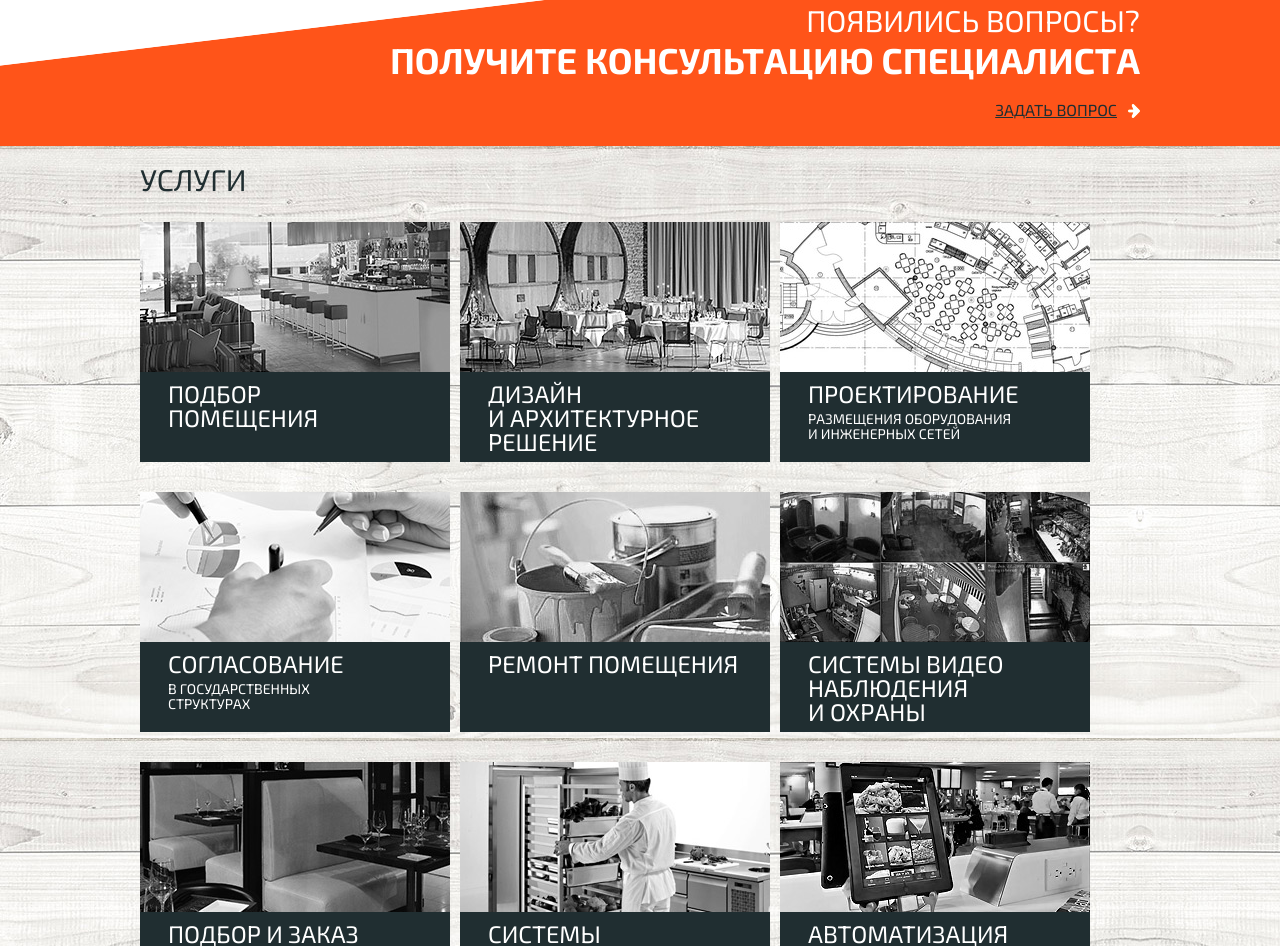
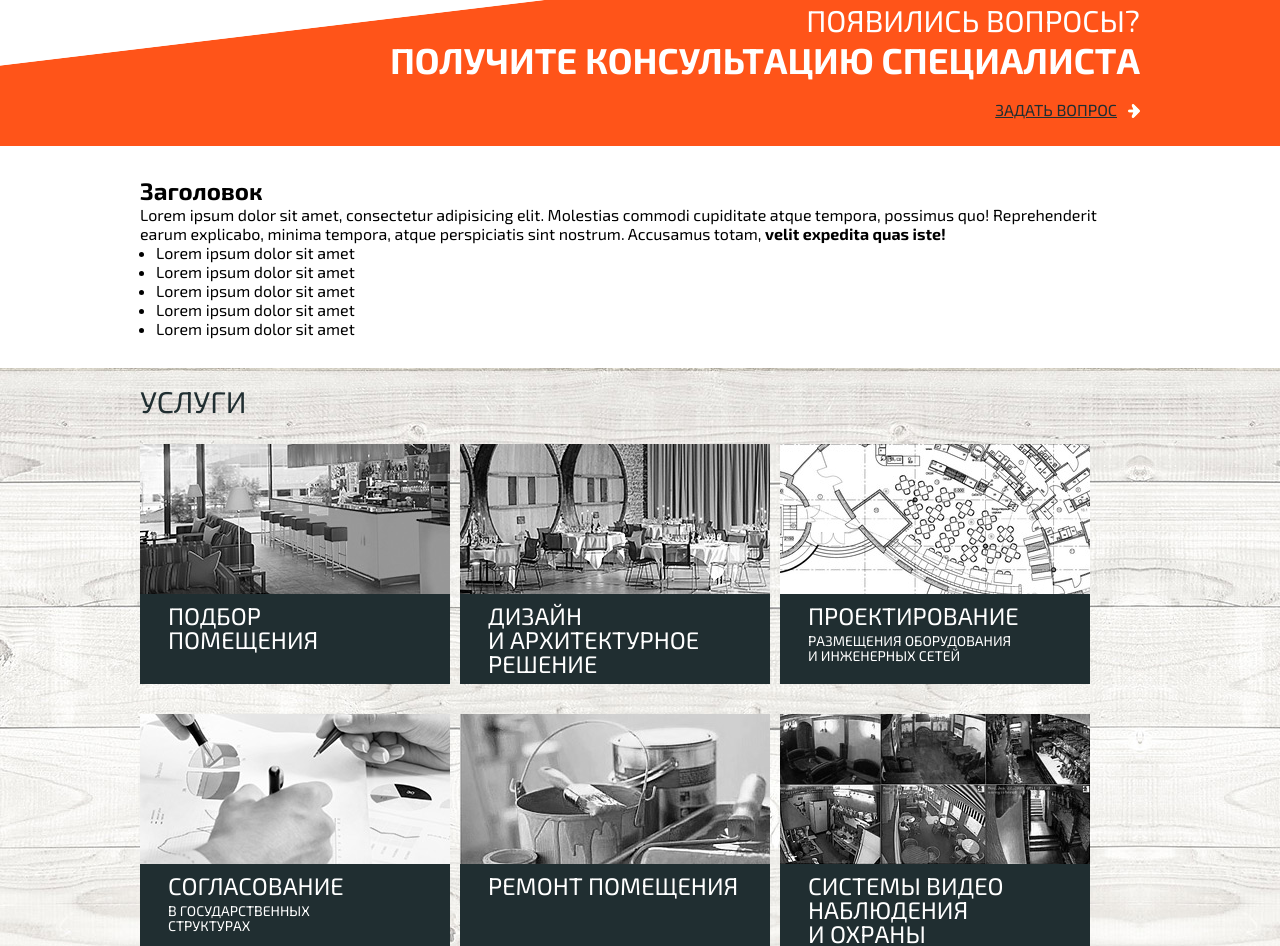
Before and after one commit to YuryKoropenko/cafe.concept-sm.ru, a plain HTML site: page index.html in a window 1280 px wide. Shown: the part 2285-3231 px from the top of the page. Drawn offline with nearby package versions, Linux system fonts and the light colour scheme.

Commit message:
commit 2

```diff
--- a/index.html
+++ b/index.html
@@ -192,7 +192,21 @@ var easy_fancybox_handler = function(){
 				</div>
             </div>
         </div>
-
+		<div class="white_block">
+			<div class="wrapper">
+				<h2>Заголовок</h2>
+				<p>
+					Lorem ipsum dolor sit amet, consectetur adipisicing elit. Molestias commodi cupiditate atque tempora, possimus quo! Reprehenderit earum explicabo, minima tempora, atque perspiciatis sint nostrum. Accusamus totam, <strong>velit expedita quas iste!</strong>
+				</p>
+				<ul>
+					<li>Lorem ipsum dolor sit amet</li>
+					<li>Lorem ipsum dolor sit amet</li>
+					<li>Lorem ipsum dolor sit amet</li>
+					<li>Lorem ipsum dolor sit amet</li>
+					<li>Lorem ipsum dolor sit amet</li>
+				</ul>
+			</div>
+		</div>
     <div class="wood">
         <div class="wrapper" id="services">
             <span class="heading">услуги</span>
--- a/wp-content/themes/smart/style.css
+++ b/wp-content/themes/smart/style.css
@@ -1906,6 +1906,12 @@ span.heading {
     margin-left: 15px;
     list-style-type: none;
 }
+.white_block {
+    padding: 30px 0;
+}
+.white_block ul li {
+    margin-left: 16px;
+}
 
 /*#################### Адаптация ####################*/
 .right-side {
```
